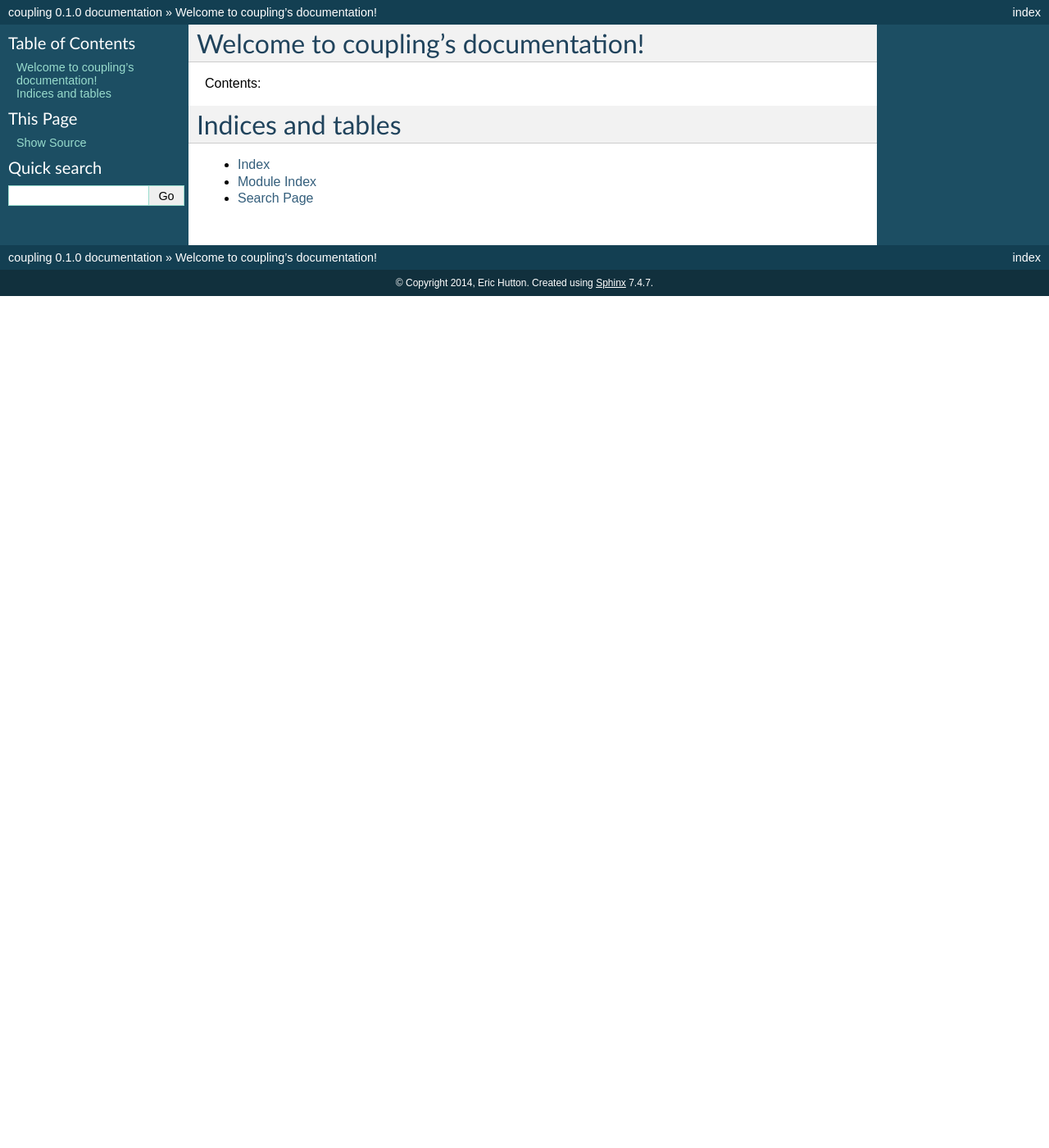
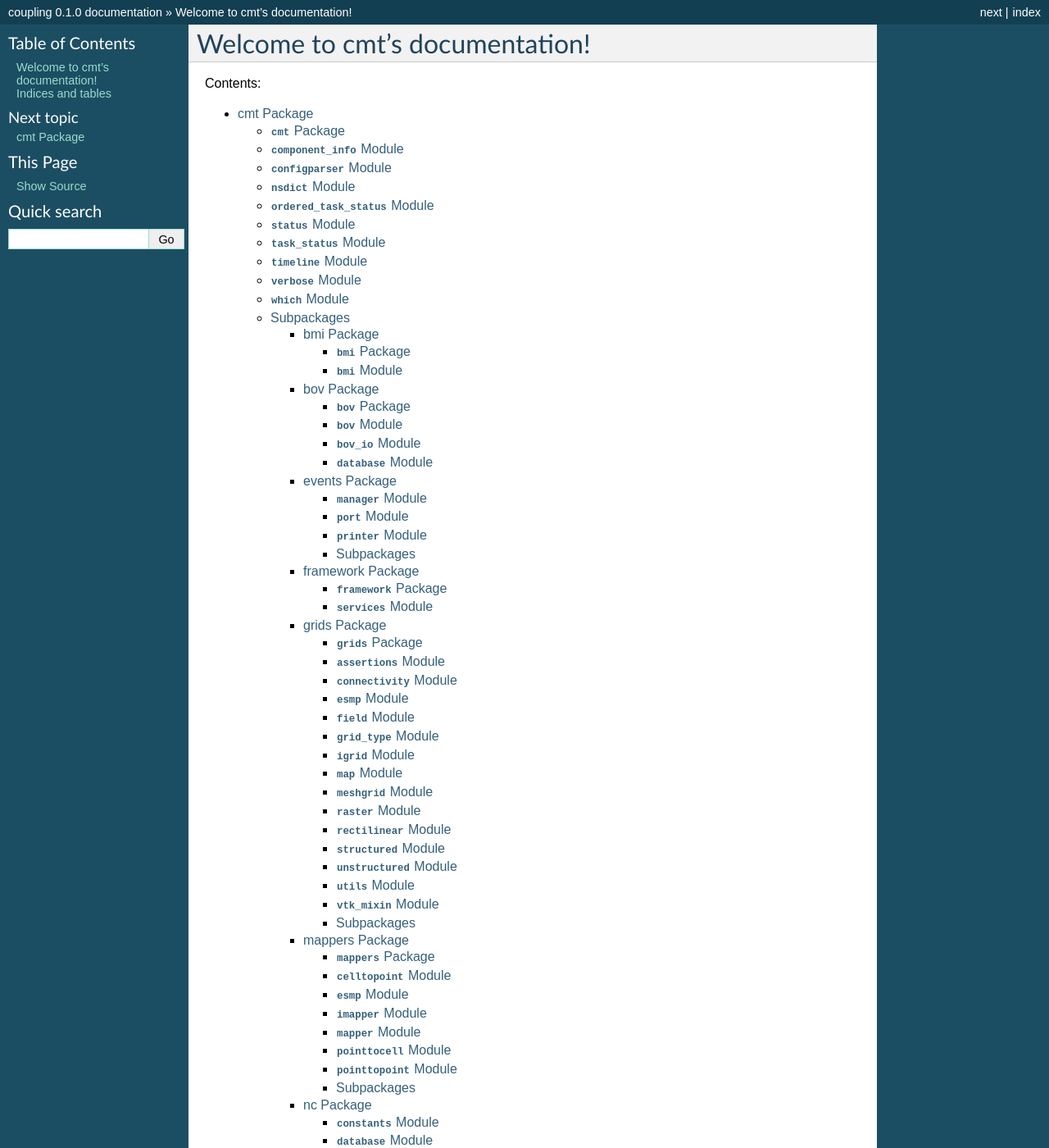
Before and after one commit to csdms/pymt, a Sphinx documentation site: the page built from docs/source/index.rst, in a window 1280 px wide and 1400 px high. Shown: the whole window at 82% size. Built offline with Sphinx 7.4.7, drawn with Linux system fonts in a browser that asks for light colours; formulas are drawn with MathJax 3; pages that are not in the unit, such as notebooks, are missing from menus; some of the changed lines change nothing that is shown; some of the changed text lies outside the part shown.

Commit message:
Fixed documentation.

```diff
--- a/docs/source/cmt.rst
+++ b/docs/source/cmt.rst
@@ -94,7 +94,6 @@ Subpackages
     cmt.mappers
     cmt.nc
     cmt.portprinter
-    cmt.portqueue
     cmt.testing
     cmt.tests
     cmt.utils
--- a/docs/source/cmt.tests.rst
+++ b/docs/source/cmt.tests.rst
@@ -1,13 +1,5 @@
 tests Package
 =============
-
-:mod:`test_cmt` Module
-----------------------
-
-.. automodule:: cmt.tests.test_cmt
-    :members:
-    :undoc-members:
-    :show-inheritance:
 
 :mod:`test_component_info` Module
 ---------------------------------
--- a/docs/source/conf.py
+++ b/docs/source/conf.py
@@ -1,7 +1,7 @@
 # -*- coding: utf-8 -*-
 #
 # coupling documentation build configuration file, created by
-# sphinx-quickstart on Wed Apr  2 13:26:28 2014.
+# sphinx-quickstart on Fri Apr  4 12:48:11 2014.
 #
 # This file is execfile()d with the current directory set to its containing dir.
 #
@@ -69,7 +69,7 @@ release = '0.1.0'
 
 # List of patterns, relative to source directory, that match files and
 # directories to ignore when looking for source files.
-exclude_patterns = []
+exclude_patterns = ['_build', '**tests**']
 
 # The reST default role (used for this markup: `text`) to use for all documents.
 #default_role = None
@@ -309,7 +309,3 @@ epub_copyright = u'2014, Eric Hutton'
 
 # If false, no index is generated.
 #epub_use_index = True
-
-
-# Example configuration for intersphinx: refer to the Python standard library.
-intersphinx_mapping = {'http://docs.python.org/': None}
--- a/docs/source/index.rst
+++ b/docs/source/index.rst
@@ -1,16 +1,17 @@
-.. coupling documentation master file, created by
-   sphinx-quickstart on Wed Apr  2 13:26:28 2014.
+.. cmt documentation master file, created by
+   sphinx-quickstart on Fri Apr  4 12:48:11 2014.
    You can adapt this file completely to your liking, but it should at least
    contain the root `toctree` directive.
 
-Welcome to coupling's documentation!
-====================================
+Welcome to cmt's documentation!
+===============================
 
 Contents:
 
 .. toctree::
-   :maxdepth: 2
+   :maxdepth: 4
 
+   cmt
 
 
 Indices and tables
```
Also changed, not shown: 3 other files.
